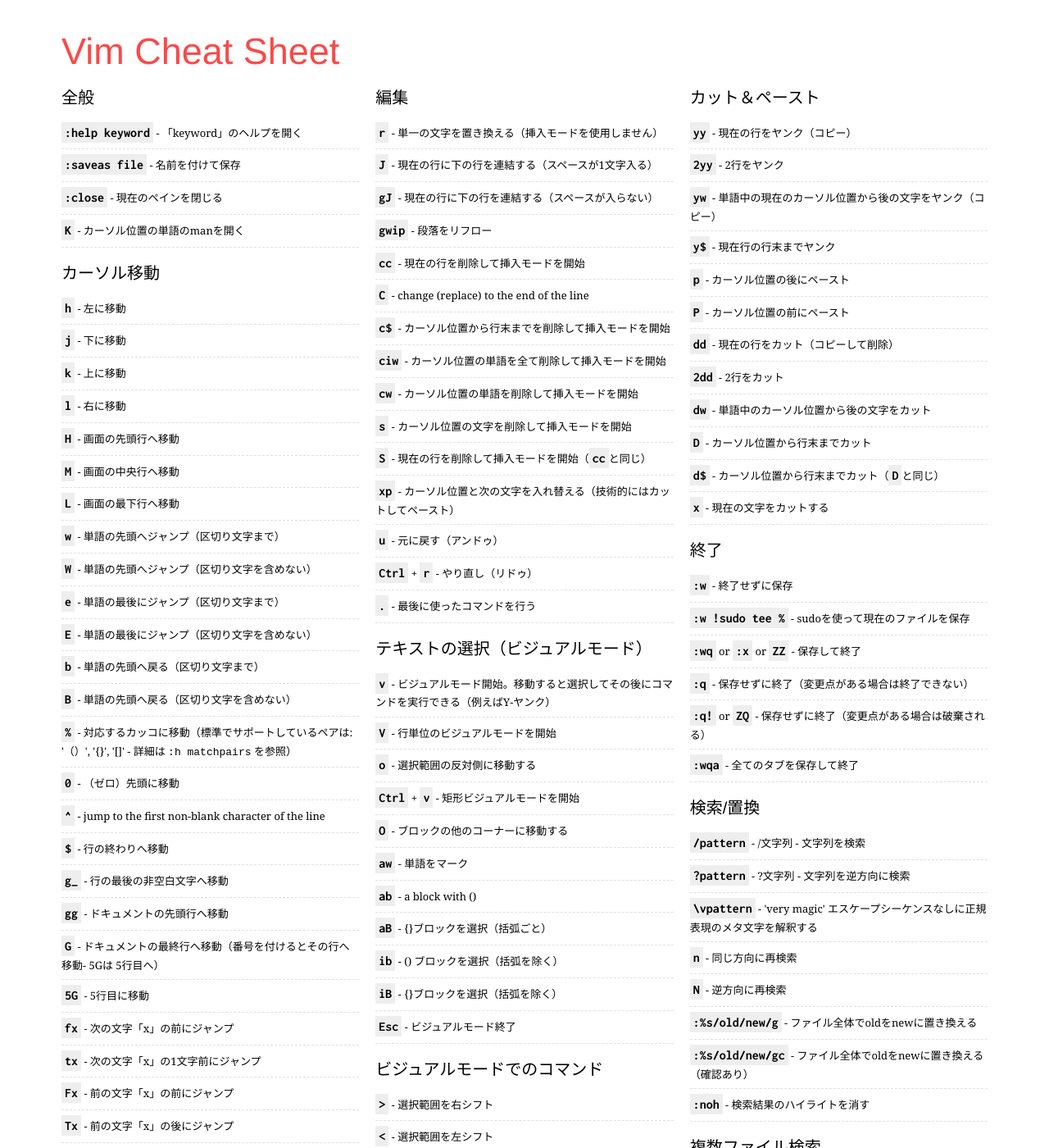
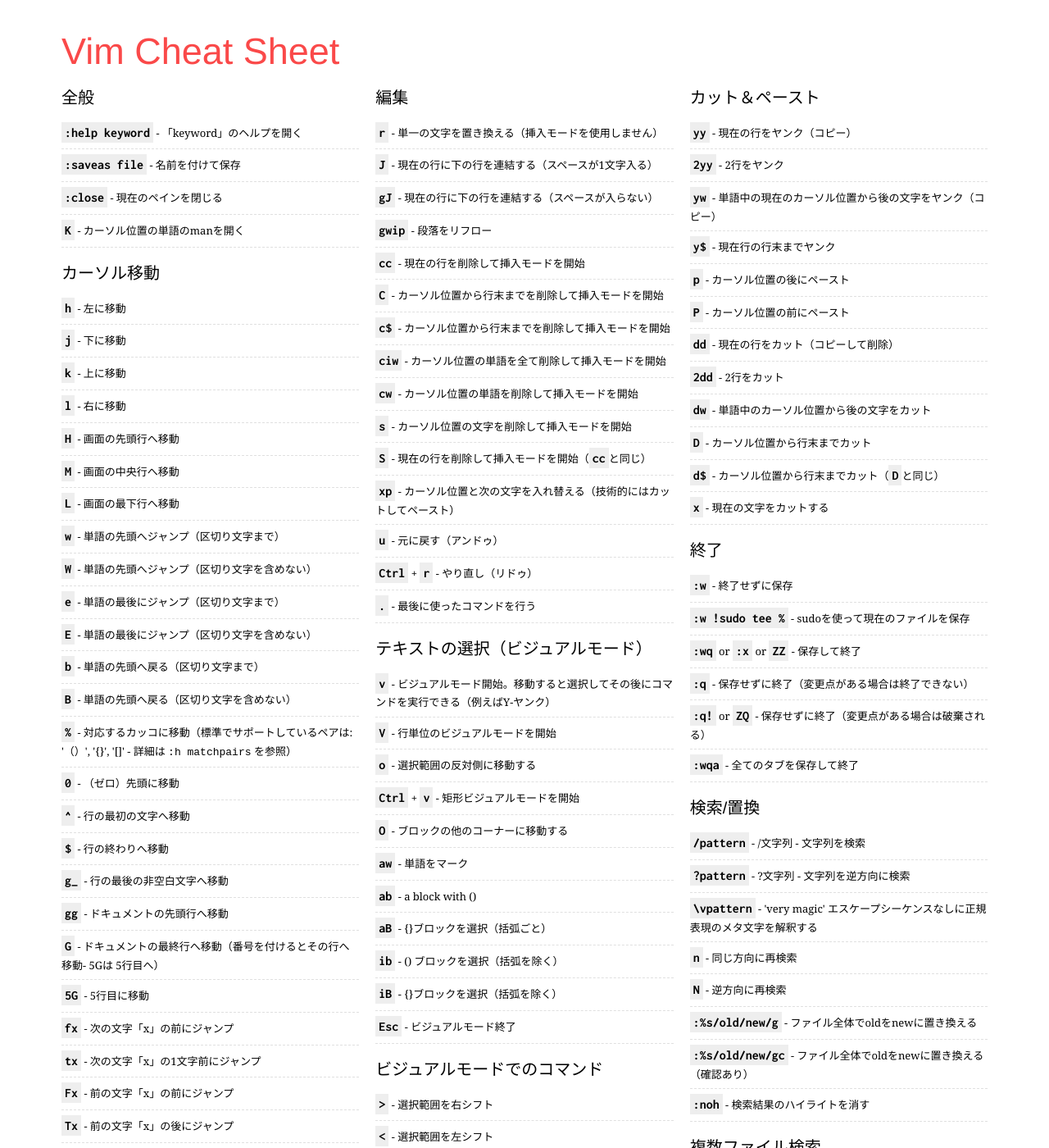
Before and after one commit to rtorr/vim-cheat-sheet, a Jekyll site: the page built from lang/ja/index.html, in a window 1280 px wide and 1400 px high. Shown: the whole window at 82% size. Built offline with Jekyll 4.4.1, drawn with Linux system fonts in a browser that asks for light colours; some of the changed lines change nothing that is shown.

Commit message:
Add missing Japanese translations

```diff
--- a/lang/ja/index.html
+++ b/lang/ja/index.html
@@ -21,7 +21,7 @@
     M: "画面の中央行へ移動"
     L: "画面の最下行へ移動"
     zero: "（ゼロ）先頭に移動"
-    CARET: "行の最初の文字へ移動"
+    caret: "行の最初の文字へ移動"
     dollar: "行の終わりへ移動"
     g_: "行の最後の非空白文字へ移動"
     gg: "ドキュメントの先頭行へ移動"
@@ -65,6 +65,7 @@
     gJ: "現在の行に下の行を連結する（スペースが入らない）"
     gwip: "段落をリフロー"
     cc: "現在の行を削除して挿入モードを開始"
+    C: "カーソル位置から行末までを削除して挿入モードを開始"
     cDollar: "カーソル位置から行末までを削除して挿入モードを開始"
     ciw: "カーソル位置の単語を全て削除して挿入モードを開始"
     cw: "カーソル位置の単語を削除して挿入モードを開始"
```
